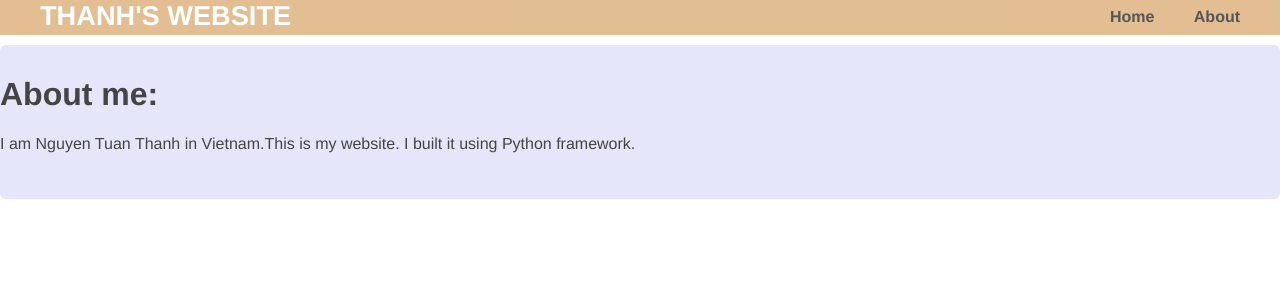
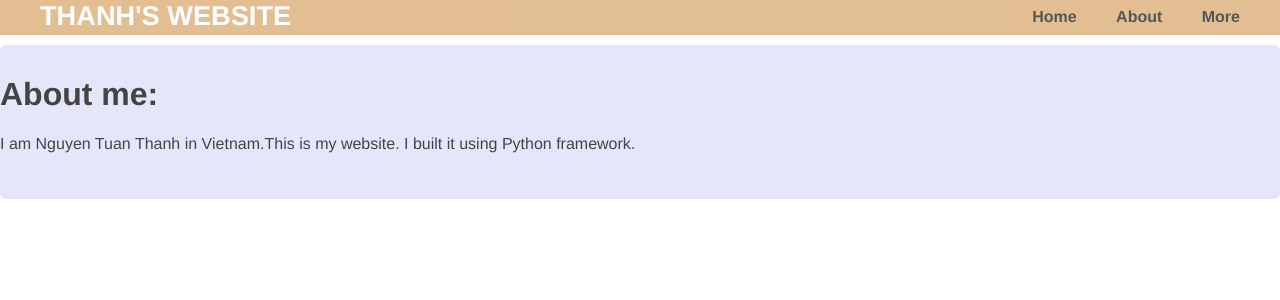
Before and after one commit to tuanthanhnguyen/tuanthanhngyen.github.io, a Flask app: page /about-me in a window 1280 px wide. Shown: the top 300 px of the page. Run offline with Flask 2, Linux system fonts and the light colour scheme.

Commit message:
Update layout.html

```diff
--- a/templates/layout.html
+++ b/templates/layout.html
@@ -12,6 +12,7 @@
 <ul class="menu">
 <li><a href="{{ url_for('home') }}">Home</a></li>
 <li><a href="{{ url_for('about') }}">About</a></li>
+ <li><a href="{{ url_for('homepage') }}">More</a></li>
 
 </ul>
 </nav></strong>
```
